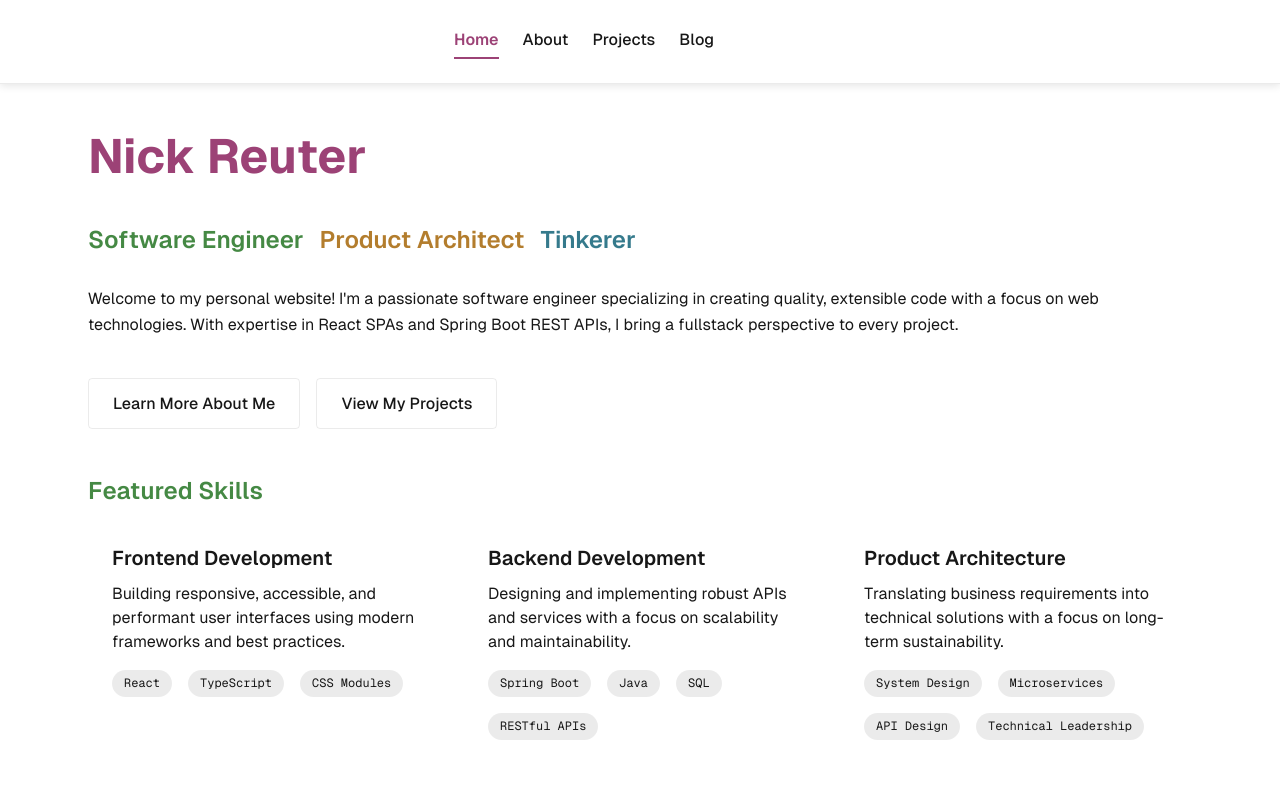
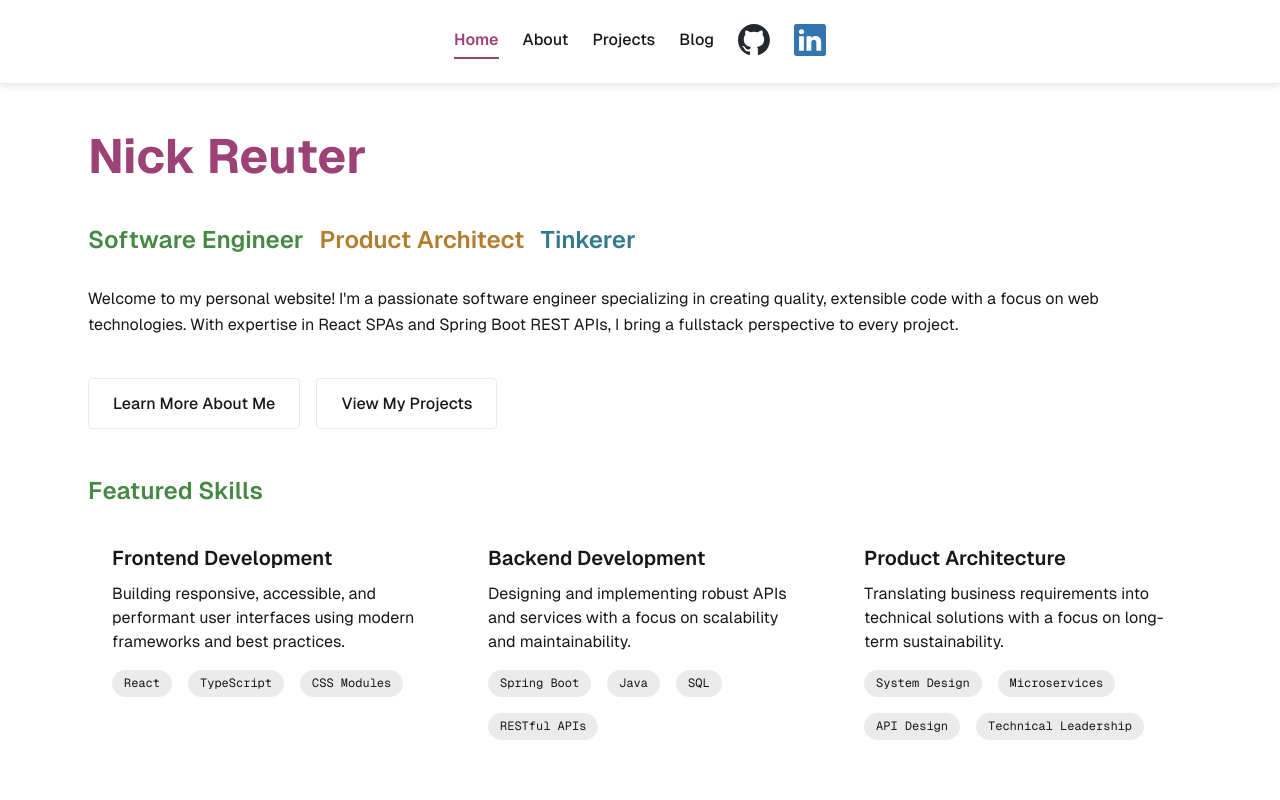
Before and after one commit to LowBudgetMan/lowbudgetman.github.io, a Next.js app: page / in a window 1280 px wide. Shown: the top 800 px of the page. Built offline with nearby package versions, Linux system fonts and the light colour scheme.

Commit message:
Change social media logos based on theme

```diff
--- a/src/components/Logos/GitHubLink.tsx
+++ b/src/components/Logos/GitHubLink.tsx
@@ -1,13 +1,42 @@
+"use client";
+
 import Image from "next/image";
 import githubIconWhite from "../../../public/images/github/github-mark-white.svg";
+import githubIconDark from "../../../public/images/github/github-mark.svg";
 import Link from "next/link";
 import {LogoHeight, LogoWidth} from "@/components/Logos/LogoConstants";
+import { useEffect, useState } from "react";
 
 export default function GitHubLink() {
+    const [isDarkMode, setIsDarkMode] = useState(false);
+
+    useEffect(() => {
+        // Check initial color scheme
+        setIsDarkMode(window.matchMedia('(prefers-color-scheme: dark)').matches);
+
+        // Listen for changes in color scheme
+        const mediaQuery = window.matchMedia('(prefers-color-scheme: dark)');
+        const handleChange = (e: MediaQueryListEvent) => {
+            setIsDarkMode(e.matches);
+        };
+
+        mediaQuery.addEventListener('change', handleChange);
+
+        // Cleanup
+        return () => {
+            mediaQuery.removeEventListener('change', handleChange);
+        };
+    }, []);
+
     return (
         <>
             <Link href="https://github.com/LowBudgetMan/">
-                <Image src={githubIconWhite} width={LogoWidth} height={LogoHeight} alt="Nick's GitHub profile"/>
+                <Image
+                    src={isDarkMode ? githubIconWhite : githubIconDark}
+                    width={LogoWidth}
+                    height={LogoHeight}
+                    alt="Nick's GitHub profile"
+                />
             </Link>
         </>
     )
--- a/src/components/Logos/LinkedInLink.tsx
+++ b/src/components/Logos/LinkedInLink.tsx
@@ -1,13 +1,42 @@
+"use client";
+
 import Image from "next/image";
 import linkedInIconWhite from "../../../public/images/linkedIn/In-White.svg";
+import linkedInIconBlue from "../../../public/images/linkedIn/In-Blue.svg";
 import Link from "next/link";
 import {LogoHeight, LogoWidth} from "@/components/Logos/LogoConstants";
+import { useEffect, useState } from "react";
 
 export default function LinkedInLink() {
+    const [isDarkMode, setIsDarkMode] = useState(false);
+
+    useEffect(() => {
+        // Check initial color scheme
+        setIsDarkMode(window.matchMedia('(prefers-color-scheme: dark)').matches);
+
+        // Listen for changes in color scheme
+        const mediaQuery = window.matchMedia('(prefers-color-scheme: dark)');
+        const handleChange = (e: MediaQueryListEvent) => {
+            setIsDarkMode(e.matches);
+        };
+
+        mediaQuery.addEventListener('change', handleChange);
+
+        // Cleanup
+        return () => {
+            mediaQuery.removeEventListener('change', handleChange);
+        };
+    }, []);
+
     return (
         <>
             <Link href="https://www.linkedin.com/in/nick-reuter-79a0a7103/">
-                <Image src={linkedInIconWhite} width={LogoWidth} height={LogoHeight} alt="Nick's LinkedIn profile"/>
+                <Image
+                    src={isDarkMode ? linkedInIconWhite : linkedInIconBlue}
+                    width={LogoWidth}
+                    height={LogoHeight}
+                    alt="Nick's LinkedIn profile"
+                />
             </Link>
         </>
     )
```
